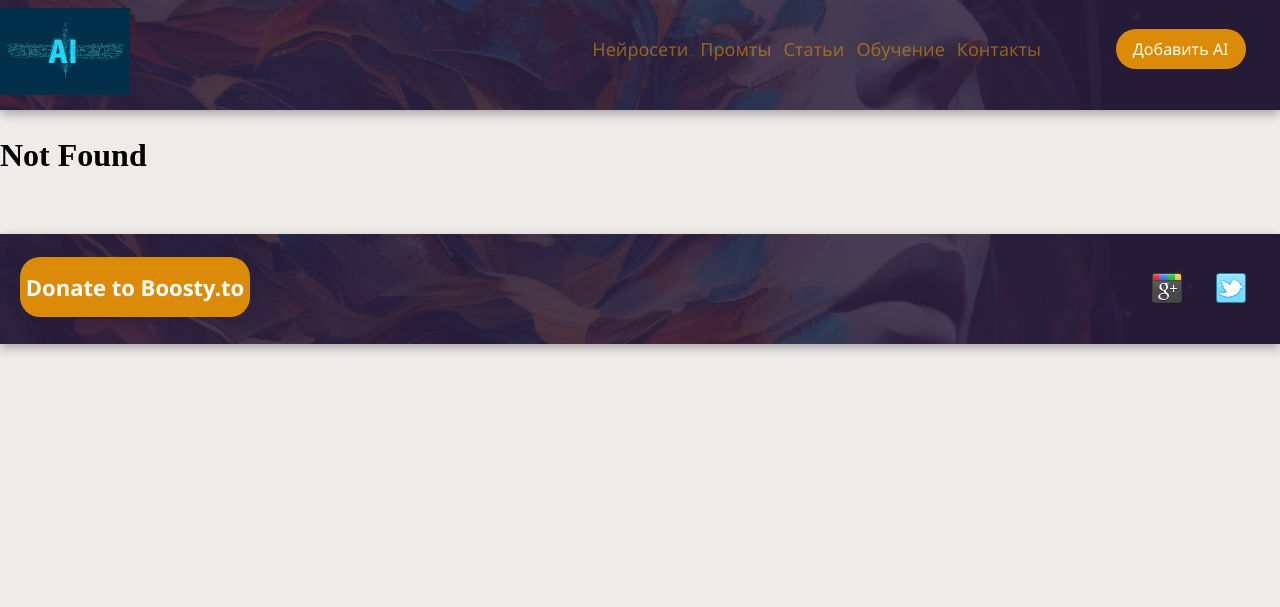
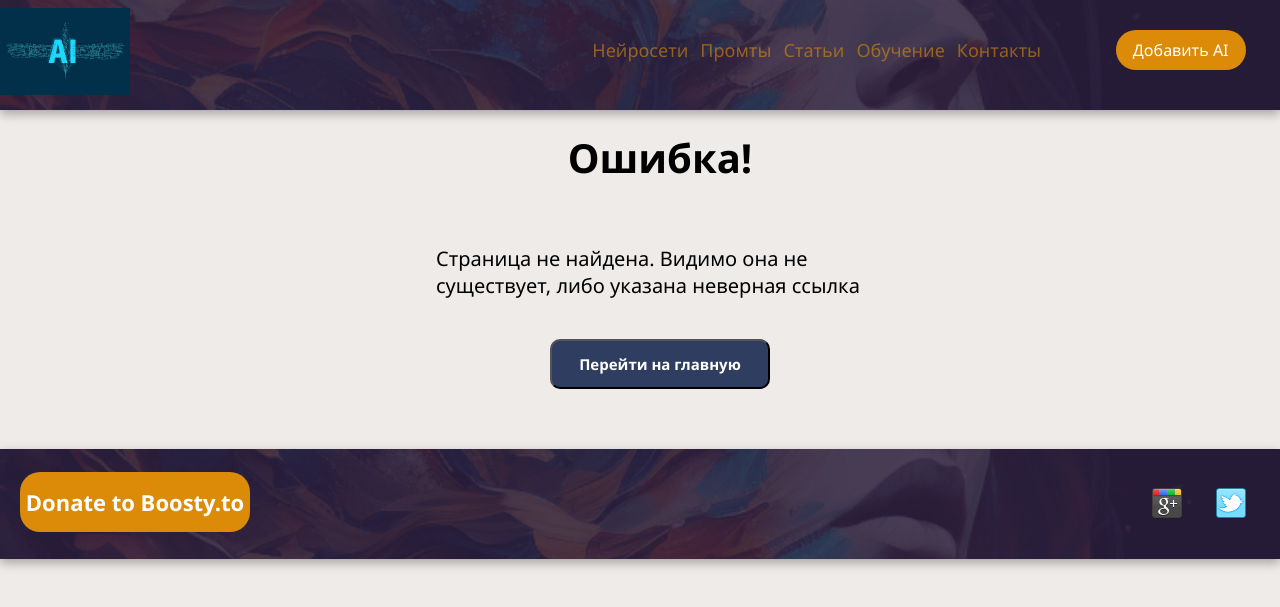
Before and after one commit to ArsNotFound/web_lab, a Flask app: template app/templates/404.html in a window 1280 px wide. Shown: the top 607 px of the page. Run offline with Flask 3, Linux system fonts and the light colour scheme; the template is opened without the code that fills it, so the values that code supplies are empty.

Commit message:
Modify 404 and move news to db

```diff
--- a/app/__init__.py
+++ b/app/__init__.py
@@ -1,4 +1,4 @@
-from flask import Flask
+from flask import Flask, redirect, url_for
 from flask_migrate import Migrate
 from flask_sqlalchemy import SQLAlchemy
 from .config import Config
@@ -14,6 +14,11 @@ from app.error import bp as error_bp
 from app.contacts import bp as contacts_bp
 from app.news import bp as news_bp
 from app.ai import bp as ai_bp
+
+
+@app.errorhandler(404)
+def page_not_found(e):
+    return redirect(url_for('error.not_found_html'))
 
 
 class NavigationItem(BaseModel):
--- a/app/ai/api.py
+++ b/app/ai/api.py
@@ -1,12 +1,10 @@
 from flask import Blueprint, jsonify, make_response
 from flask_pydantic import validate
 from pydantic import parse_obj_as
-from pydantic.json import pydantic_encoder
 from sqlalchemy import select
 
+from app import db
 from app.ai.models import NeuralNetworkSchemaIn, NeuralNetwork, NeuralNetworkCategory, NeuralNetworkSchema
-
-from app import db
 
 api_bp = Blueprint('api', __name__)
 
--- a/app/error/views.py
+++ b/app/error/views.py
@@ -5,4 +5,4 @@ from app.error import bp
 
 @bp.route('/404')
 def not_found_html():
-    return render_template('404.html', title='404', err={'error': 'Not found', 'code': 404})
+    return render_template('404.html', title='404', err={'error': 'Not found', 'code': 404}), 404
--- /dev/null
+++ b/app/static/css/404_styles.css
@@ -0,0 +1,39 @@
+*{
+    font-family: 'Segoe UI', Tahoma, Geneva, Verdana, sans-serif;
+}
+main{
+    display: flex;
+    justify-content: center;
+
+}
+.content{
+    display: flex;
+    flex-direction: column;
+    align-items: center;
+    gap: 20px;
+    width: 35vw;
+}
+h1{
+    font-size: 220px;
+    color: brown;
+    margin: 20px;
+}
+h3{
+    font-size: 40px;
+    margin: 20px;
+}
+p{
+    font-size: 20px;
+}
+button{
+    width: 220px;
+    height: 50px;
+    background-color: rgb(47, 62, 96);
+    border-radius: 10px;
+    font-size: 15px;
+    color: white;
+    font-weight: bold;
+}
+button:hover{
+    transform: scale(1.09);
+}
--- a/app/templates/404.html
+++ b/app/templates/404.html
@@ -1,5 +1,15 @@
 {% extends 'layout.html' %}
 
+{% block head %}
+    <link rel="stylesheet" href="{{ url_for('static', filename="css/404_styles.css") }}" type="text/css"/>
+{% endblock %}
+
 {% block content %}
-    <h1>Not Found</h1>
+    <div class="content">
+    <h3>Ошибка!</h3>
+    <p>Cтраница не найдена. Видимо она не существует, либо указана неверная ссылка</p>
+    <a href = "/">
+        <button>Перейти на главную</button>
+    </a>
+    </div>
 {% endblock %}
```
Also changed, not shown: app/news/content.py (deleted, +0 -33 lines), app/news/models.py (+14 -1 lines), app/news/views.py (+6 -1 lines).
